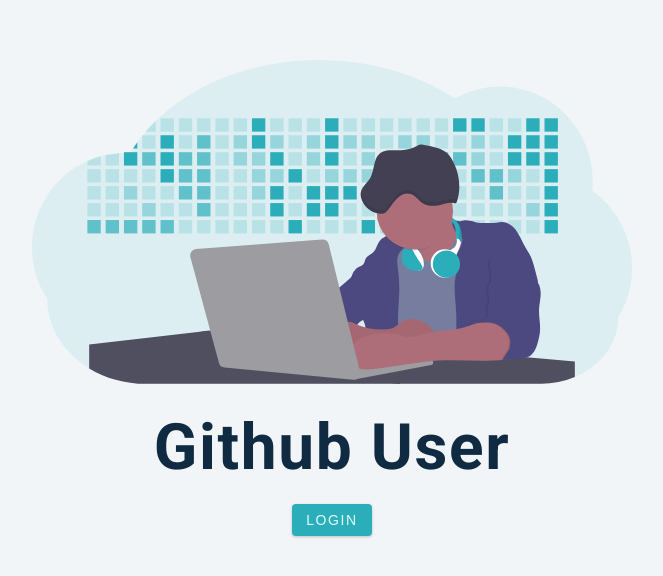
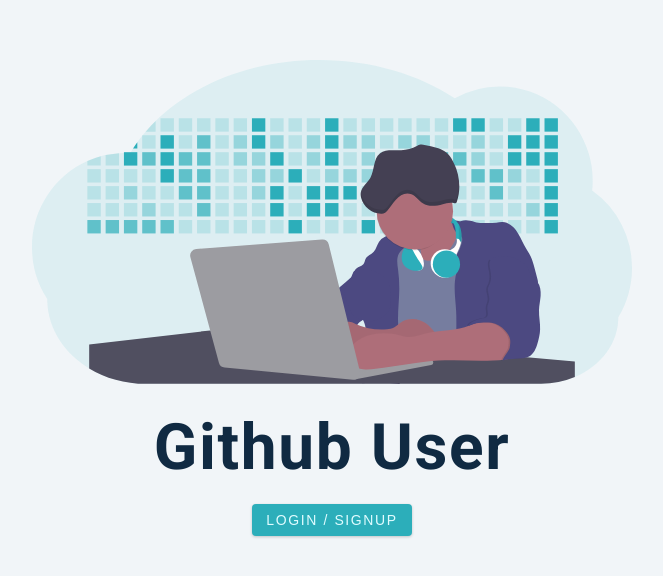
Before and after one commit to Annie-Huang/react-search-github-users, a React (Create React App) app: page /login in a window 1280 px wide. Shown: the part 102-678 px from the top of the page, without its empty margins (308-971 px from the left). Built offline with nearby package versions, Linux system fonts and the light colour scheme; no server answers; what react-fusioncharts would draw is missing.

Commit message:
onClick={loginWithRedirect} for button click on Login page.

```diff
--- a/src/components/Navbar.js
+++ b/src/components/Navbar.js
@@ -12,7 +12,7 @@
   } = useAuth0();
   const isUser = isAuthenticated && user;
 
-  console.log({ isAuthenticated, user, isLoading });
+  console.log('in Navbar', { isAuthenticated, user, isLoading });
 
   return (
     <Wrapper>
--- a/src/pages/Login.js
+++ b/src/pages/Login.js
@@ -3,12 +3,16 @@
 import styled from 'styled-components';
 import loginImg from '../images/login-img.svg';
 const Login = () => {
+  const { loginWithRedirect } = useAuth0();
+
   return (
     <Wrapper>
       <div className='container'>
         <img src={loginImg} alt='github user' />
         <h1>github user</h1>
-        <button className='btn'>login</button>
+        <button className='btn' onClick={loginWithRedirect}>
+          login / signup
+        </button>
       </div>
     </Wrapper>
   );
--- a/src/pages/PrivateRoute.js
+++ b/src/pages/PrivateRoute.js
@@ -5,6 +5,8 @@
 const PrivateRoute = ({ children, ...rest }) => {
   const { isAuthenticated, user } = useAuth0();
   const isUser = isAuthenticated && user;
+
+  console.log('in PrivateRoute', { isAuthenticated, user });
 
   return (
     <Route
```
